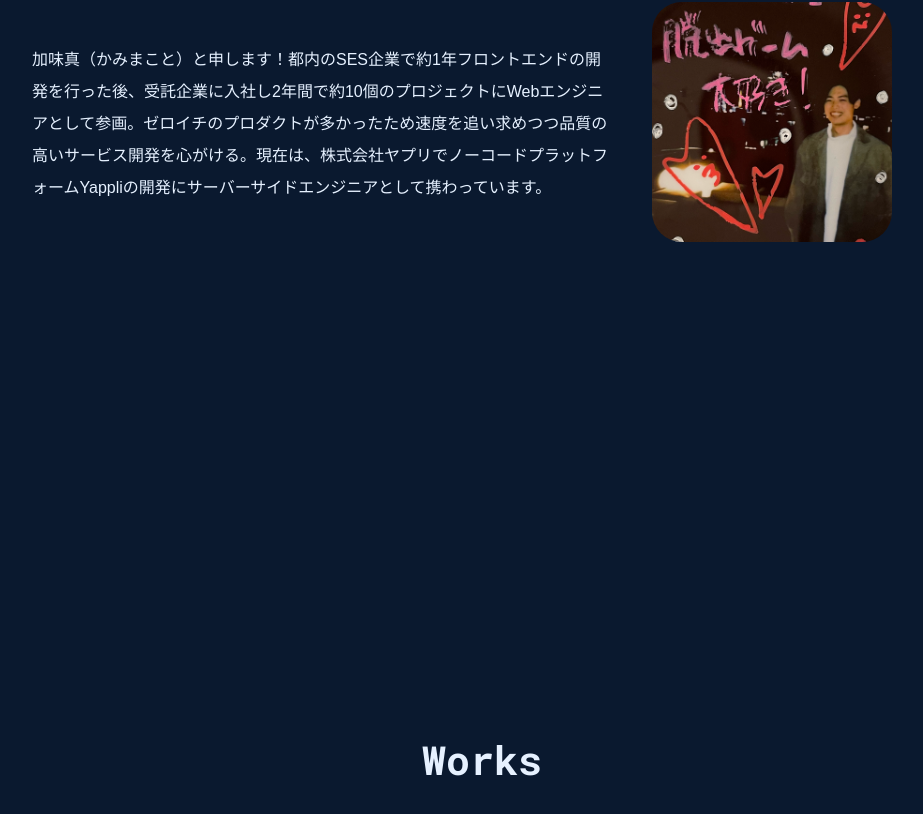
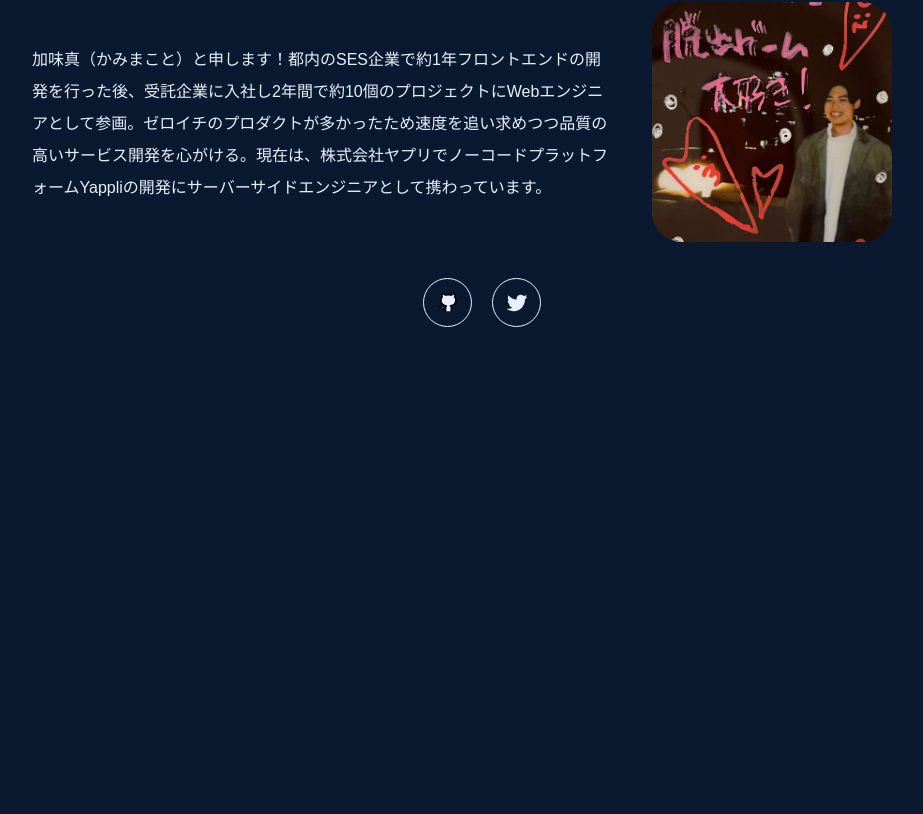
Before and after one commit to kaminotsukai/portfolio, a Nuxt app: page / in a window 1280 px wide. Shown: the part 941-1755 px from the top of the page, without its empty margins (158-1081 px from the left). After the commit the page ends 1649 px from the top, so only its background shows below. Built offline with nearby package versions, Linux system fonts and the light colour scheme; a web font is replaced by a local one.

Commit message:
feat: sns追加

```diff
--- a/components/About.vue
+++ b/components/About.vue
@@ -10,6 +10,24 @@
       <figure class="profile-image">
         <img src="/images/profile.png" alt="profile" />
       </figure>
+    </div>
+    <div class="social-icons">
+      <p class="field">
+        <a
+          class="social-btn"
+          href="https://github.com/kaminotsukai"
+          target="_blank"
+        >
+          <img src="/images/github-svgrepo-com.svg" alt="github" />
+        </a>
+        <a
+          class="social-btn"
+          href="https://twitter.com/kami_tsukai"
+          target="_blank"
+        >
+          <img src="/images/twitter-svgrepo-com.svg" alt="twitter" />
+        </a>
+      </p>
     </div>
   </section>
 </template>
@@ -60,4 +78,23 @@ export default Vue.extend({
 .about-desc {
   flex: 1;
 }
+.field {
+  display: flex;
+  justify-content: center;
+}
+.social-btn {
+  height: 47px;
+  width: 47px;
+  border: 1px solid $color-text-main;
+  border-radius: 100%;
+  margin: 0 10px;
+  display: flex;
+  justify-content: center;
+  align-items: center;
+
+  > img {
+    height: 20px;
+    width: 20px;
+  }
+}
 </style>
--- a/pages/index.vue
+++ b/pages/index.vue
@@ -2,7 +2,7 @@
   <div>
     <Hero />
     <About />
-    <Work />
+    <!-- <Work /> -->
   </div>
 </template>
 
```
Also changed, not shown: static/images/github-svgrepo-com.svg (added), static/images/twitter-svgrepo-com.svg (added).
